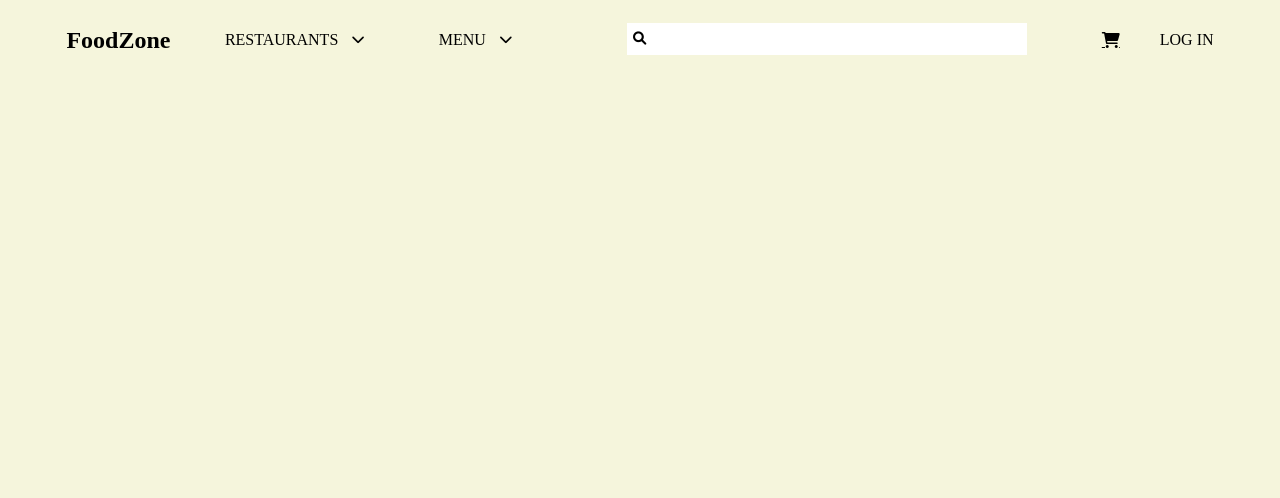
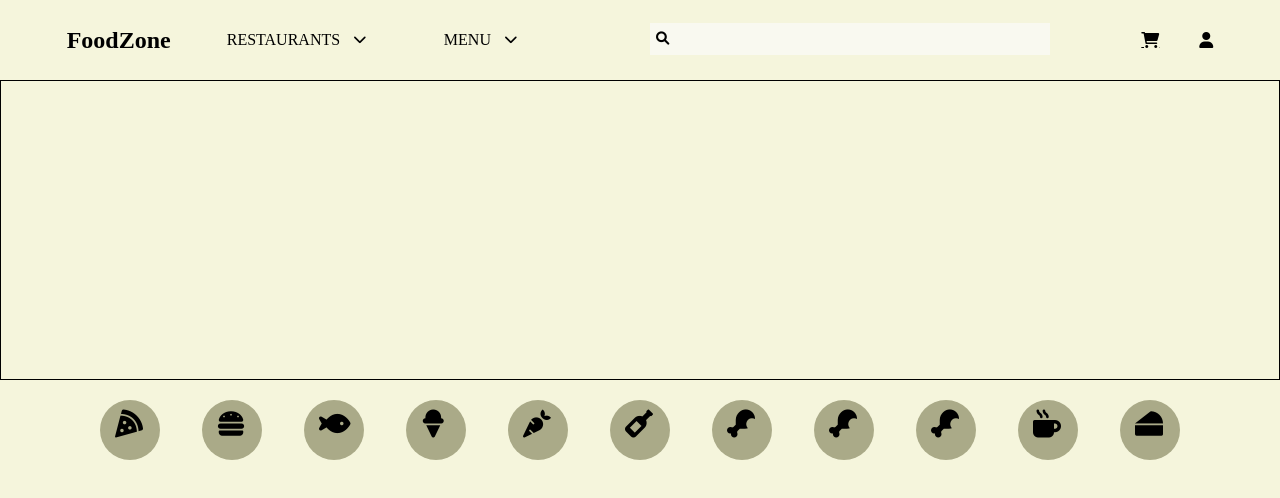
Before and after one commit to geometrium-M/HTML-CSS-JS, a plain HTML site: page test.html in a window 1280 px wide. Drawn offline with Linux system fonts and the light colour scheme.

Commit message:
add icons categories section

```diff
--- a/css/style.scss
+++ b/css/style.scss
@@ -4,6 +4,7 @@
 
      body {
         background-color: beige;
+        margin: 0;
      }
 
      $color:  #caf0ca;
@@ -231,7 +232,7 @@
 
         &__item {
             width:400px;
-            background-color: white;
+            background-color: rgb(249, 249, 240);
             display: flex;
             align-items: center;
             @media (max-width: 992px) {
@@ -249,7 +250,7 @@
         &__btn {
 
             border: none;
-            background-color: white;
+            background-color: rgb(249, 249, 240);
 
         }
 
@@ -260,6 +261,7 @@
             color: darkgray;
             padding: 8px 0;
             width: 100%;
+            background-color: rgb(249, 249, 240);
 
 
 
@@ -359,3 +361,46 @@
             }
         }
     }
+
+    .banner {
+        width: 100%;
+        border: 1px solid black;
+        height:300px;
+    }
+
+    .categories {
+
+        &__wrapper {
+            margin: 20px 100px;
+
+            &-icons {
+                list-style: none;
+                display: flex;
+                justify-content: space-between;
+                padding: 0;
+
+                &__item {
+                    flex: 0 1 auto;
+                    position: relative;
+                    align-items: center;
+                    background-color: rgb(170, 170, 136);
+                    width: 60px;
+                    height: 60px;
+                    border-radius: 50%;
+
+                    .icon {
+                        position: absolute;
+                        top: 10px;
+                        left: 15px;
+                        font-size: 28px;
+                        cursor: pointer;
+
+                    }
+                }
+
+
+
+            }
+
+        }
+    }
--- a/test.html
+++ b/test.html
@@ -72,7 +72,7 @@
                                 <ul class="cart-header__list cart-list"></ul>
                             </div>
                         </div>
-                        <div>LOG IN</div>
+                        <div class="actions-header__item actions-header__item_user _ibg fa-solid fa-user"></div>
                     </div>
 
                     <button type="button" class="menu__icon icon-menu" onclick="toggleMobileMenu()">
@@ -86,6 +86,54 @@
         </div>
 
     </header>
+
+
+    <section class="banner"></section>
+
+    <section class="categories">
+        <div class="categories__wrapper">
+            <ul class="categories__wrapper-icons">
+                <li class="categories__wrapper-icons__item">
+                    <a class="fa-solid fa-pizza-slice icon"></a>
+                </li>
+                <li class="categories__wrapper-icons__item">
+                    <a class="fa-solid fa-burger icon"></a>
+                </li>
+                <li class="categories__wrapper-icons__item">
+                    <a class="fa-solid fa-fish icon"></a>
+                </li>
+                <li class="categories__wrapper-icons__item">
+                    <a class="fa-solid fa-ice-cream icon"></a>
+                </li>
+                <li class="categories__wrapper-icons__item">
+                    <a class="fa-solid fa-carrot icon"></a>
+                </li>
+                <li class="categories__wrapper-icons__item">
+                    <a class="fa-solid fa-wine-bottle icon"></a>
+                </li>
+                <li class="categories__wrapper-icons__item">
+                    <a class="fa-solid fa-drumstick-bite icon"></a>
+                </li>
+                <li class="categories__wrapper-icons__item">
+                    <a class="fa-solid fa-drumstick-bite icon"></a>
+                </li>
+                <li class="categories__wrapper-icons__item">
+                    <a class="fa-solid fa-drumstick-bite icon"></a>
+                </li>
+                <li class="categories__wrapper-icons__item">
+                    <a class="fa-solid fa-mug-hot icon"></a>
+                </li>
+                <li class="categories__wrapper-icons__item">
+                    <a class="fa-solid fa-cheese icon"></a>
+                </li>
+            </ul>
+        </div>
+    </section>
+
+
+
+
+
     <script src="test.js"></script>
 
 
```
Also changed, not shown: css/style.css, 1 other file.
